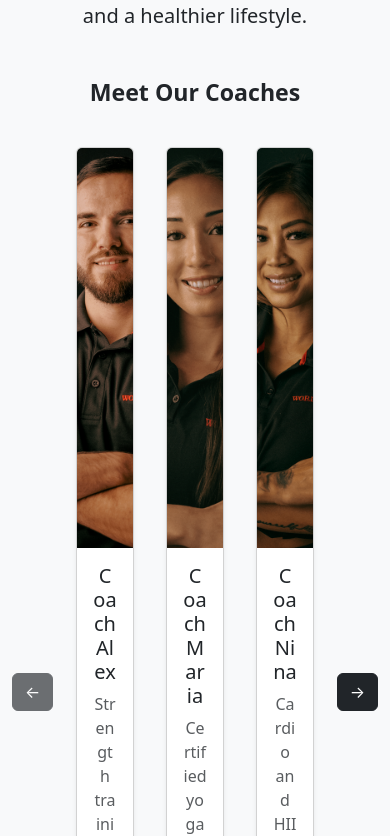
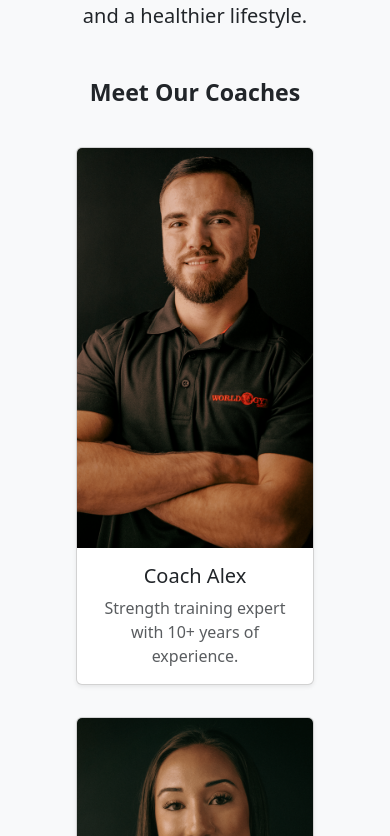
Before and after one commit to anadimovskaa/CoreFit-Gym-Availability-App, a Vue app in the folder gym-app/: page /about in a window 390 px wide. Shown: the part 1688-2524 px from the top of the page. Built offline with nearby package versions, Linux system fonts and the light colour scheme.

Commit message:
Media query

```diff
--- a/gym-app/src/views/About.vue
+++ b/gym-app/src/views/About.vue
@@ -158,5 +158,31 @@ function prevTrainer() {
   height: 400px;     /* fixed height (adjust as needed) */
   object-fit: cover; /* crop instead of stretch */
 }
+.card {
+  flex: 1 0 0;   /* default: share space */
+}
+
+@media (max-width: 768px) {
+  .d-flex.w-100 {
+    flex-direction: column; /* stack vertically */
+  }
+
+  .d-flex.w-100 .card {
+    flex: 0 0 100%; /* full width */
+    max-width: 100%;
+    margin: 10px 0; /* space between cards */
+  }
+
+  .d-flex.gap-3.mx-5.overflow-hidden {
+    width: 100%;   /* fit small screen */
+    margin: 0;     /* remove big margins */
+  }
+
+  /* optional: hide arrows on small screens */
+  .btn.position-absolute {
+    display: none;
+  }
+}
+
 
 </style>
```
